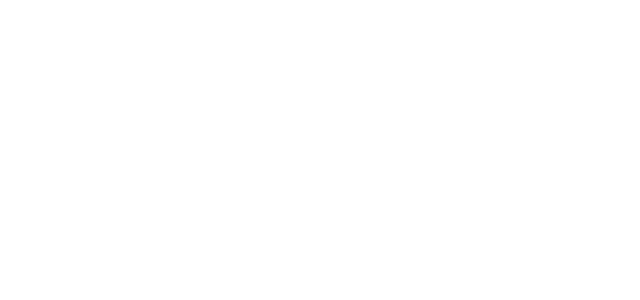
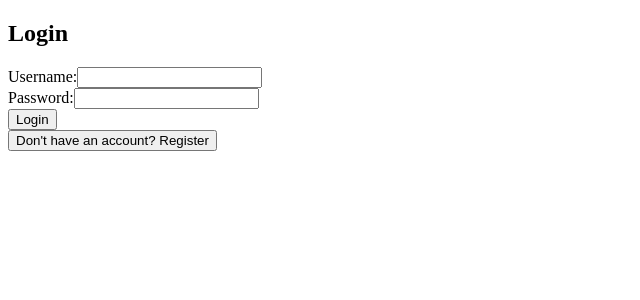
Before and after one commit to CodecoolGlobal/solar-watch-MVP-java-toro-m, a React (Vite) app in the folder solar-watch-frontend/: page /login in a window 1280 px wide. Shown: the top 300 px of the page, without its empty margins (0-640 px from the left). Built offline with nearby package versions, Linux system fonts and the light colour scheme.

Commit message:
login page and routing created

```diff
--- a/solar-watch-frontend/package.json
+++ b/solar-watch-frontend/package.json
@@ -11,7 +11,8 @@
   },
   "dependencies": {
     "react": "^19.1.0",
-    "react-dom": "^19.1.0"
+    "react-dom": "^19.1.0",
+    "react-router-dom": "^7.7.1"
   },
   "devDependencies": {
     "@eslint/js": "^9.30.1",
--- a/solar-watch-frontend/src/App.jsx
+++ b/solar-watch-frontend/src/App.jsx
@@ -1,9 +1,21 @@
+import { BrowserRouter as Router, Routes, Route } from 'react-router-dom';
+import LoginPage from './pages/LoginPage';
 
 function App() {
+  return (
+      <Routes>
+        <Route path="/login" element={<LoginPage />} />
 
-  return (
-    <>     </>
-  )
+      </Routes>
+  );
 }
 
-export default App
+function AppWrapper() {
+  return (
+      <Router>
+        <App />
+      </Router>
+  );
+}
+
+export default AppWrapper;
--- /dev/null
+++ b/solar-watch-frontend/src/pages/LoginPage.jsx
@@ -0,0 +1,84 @@
+import React, { useState } from 'react';
+import { useNavigate } from 'react-router-dom';
+
+const LoginPage = () => {
+    const [formData, setFormData] = useState({
+        username: '',
+        password: ''
+    });
+    const [error, setError] = useState('');
+    const navigate = useNavigate();
+
+    const handleChange = (e) => {
+        const { name, value } = e.target;
+        setFormData(prev => ({
+            ...prev,
+            [name]: value
+        }));
+        if (error) setError('');
+    };
+
+    const handleSubmit = async (e) => {
+        e.preventDefault();
+        try {
+            const response = await fetch("/api/user/login", {
+                method: "PATCH",
+                headers: { "Content-Type": "application/json" },
+                body: JSON.stringify({
+                    username: formData.username,
+                    password: formData.password
+                })
+            });
+
+            if (!response.ok) {
+                const errorData = await response.json().catch(() => ({}));
+                throw new Error(errorData.message || "Login failed. Please check your credentials and try again.");
+            }
+
+            const token = await response.text();
+            localStorage.setItem("token", token);
+            navigate('/tables');
+
+        } catch (error) {
+            console.error("Login error:", error);
+            setError(error.message || "An error occurred during login. Please try again.");
+        }
+    };
+
+    return (
+        <div>
+            <h2>Login</h2>
+            {error && <div>{error}</div>}
+            <form onSubmit={handleSubmit}>
+                <div>
+                    <label>Username:
+                        <input
+                            type="text"
+                            name="username"
+                            value={formData.username}
+                            onChange={handleChange}
+                            required
+                        />
+                    </label>
+                </div>
+                <div>
+                    <label>Password:
+                        <input
+                            type="password"
+                            name="password"
+                            value={formData.password}
+                            onChange={handleChange}
+                            required
+                        />
+                    </label>
+                </div>
+                <button type="submit">Login</button>
+            </form>
+            <button type="button" onClick={() => navigate('/register')}>
+                Don't have an account? Register
+            </button>
+        </div>
+    );
+};
+
+export default LoginPage;
```
Also changed, not shown: 1 other file (tests, documents, lock files or other folders).
